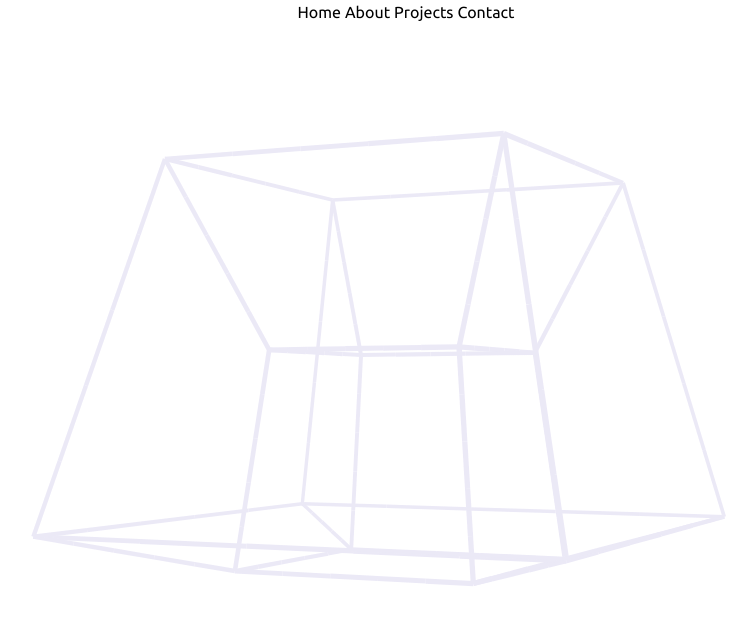
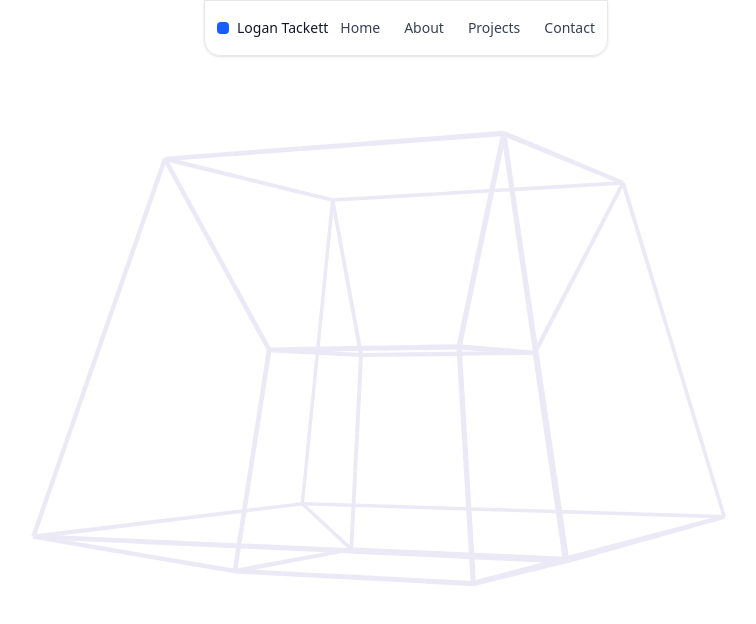
Before and after one commit to LoganTackett1/dev-portfolio, a React (Vite) app: page / in a window 1280 px wide. Shown: the top 624 px of the page, without its empty margins (234-990 px from the left). Built offline with nearby package versions, Linux system fonts and the light colour scheme.

Commit message:
improved navbar

```diff
--- a/src/components/Navbar.jsx
+++ b/src/components/Navbar.jsx
@@ -1,14 +1,54 @@
+import { useState } from "react";
+
 export function Navbar() {
-  return (
-    <header id="navbar" className="w-full h-[30px] top-[0] fixed z-10 text-black">
-      <div id="navbar-container" className="navbar-container">
-        <nav className="navbar-links flex justify-center gap-[4px]">
-          <a href="#top">Home</a>
-          <a href="#about">About</a>
-          <a href="#projects">Projects</a>
-          <a href="#contact">Contact</a>
+const [open, setOpen] = useState(false);
+
+return (
+    <header id="navbar" className="fixed flex justify-center top-0 left-0 right-0 z-20">
+    <div
+        id="navbar-shell"
+        className="mx-auto max-w-6xl px-4 sm:px-6 pl-[10px] p2-[10px]"
+    >
+        <div
+        id="navbar-bar"
+        className="flex h-14 items-center justify-between rounded-b-2xl bg-white/80 backdrop-blur border border-gray-200 shadow-sm"
+        >
+        <a id="navbar-brand" href="#top" className="flex items-center gap-2 px-3 py-2">
+            <span id="navbar-logo" className="inline-block h-3 w-3 rounded-sm bg-blue-600"></span>
+            <span id="navbar-title" className="text-sm font-medium text-gray-900">Logan Tackett</span>
+        </a>
+
+        <nav id="navbar-links" className="hidden md:flex items-center gap-6 pr-3">
+            <a id="nav-home" href="#top" className="text-sm text-gray-700 hover:text-blue-700 transition-colors">Home</a>
+            <a id="nav-about" href="#about" className="text-sm text-gray-700 hover:text-blue-700 transition-colors">About</a>
+            <a id="nav-projects" href="#projects" className="text-sm text-gray-700 hover:text-blue-700 transition-colors">Projects</a>
+            <a id="nav-contact" href="#contact" className="text-sm text-gray-700 hover:text-blue-700 transition-colors">Contact</a>
         </nav>
-      </div>
+
+        <button
+            id="navbar-toggle"
+            className="md:hidden inline-flex items-center justify-center px-3 py-2 text-gray-700 hover:text-blue-700"
+            aria-label="Toggle menu"
+            onClick={() => setOpen((v) => !v)}
+        >
+            <svg id="navbar-toggle-icon" xmlns="http://www.w3.org/2000/svg" width="22" height="22" fill="none" viewBox="0 0 24 24" stroke="currentColor">
+            <path strokeLinecap="round" strokeLinejoin="round" strokeWidth="1.5" d={open ? "M6 18L18 6M6 6l12 12" : "M3.75 6.75h16.5M3.75 12h16.5M3.75 17.25h16.5"} />
+            </svg>
+        </button>
+        </div>
+
+        <div
+        id="navbar-mobile"
+        className={`md:hidden mt-2 overflow-hidden rounded-2xl border border-gray-200 bg-white/90 backdrop-blur shadow-sm transition-[max-height,opacity] ${open ? "max-h-48 opacity-100" : "max-h-0 opacity-0"}`}
+        >
+        <nav id="navbar-mobile-links" className="flex flex-col">
+            <a id="mnav-home" onClick={() => setOpen(false)} href="#top" className="px-4 py-3 text-sm text-gray-800 hover:bg-blue-50 hover:text-blue-700">Home</a>
+            <a id="mnav-about" onClick={() => setOpen(false)} href="#about" className="px-4 py-3 text-sm text-gray-800 hover:bg-blue-50 hover:text-blue-700">About</a>
+            <a id="mnav-projects" onClick={() => setOpen(false)} href="#projects" className="px-4 py-3 text-sm text-gray-800 hover:bg-blue-50 hover:text-blue-700">Projects</a>
+            <a id="mnav-contact" onClick={() => setOpen(false)} href="#contact" className="px-4 py-3 text-sm text-gray-800 hover:bg-blue-50 hover:text-blue-700">Contact</a>
+        </nav>
+        </div>
+    </div>
     </header>
-  );
+);
 }
--- a/src/index.css
+++ b/src/index.css
@@ -1,11 +1,4 @@
 @import "tailwindcss";
-
-* {
-  margin: 0;
-  padding: 0;
-  font-family: "ubuntu";
-  font-weight: normal;
-}
 
 body {
   margin: 0;
@@ -24,3 +17,11 @@ body {
   padding: 0;
   border: none;
 }
+
+@layer base {
+  *, *::before, *::after {
+    margin: 0;
+    padding: 0;
+    box-sizing: border-box;
+  }
+}
```
